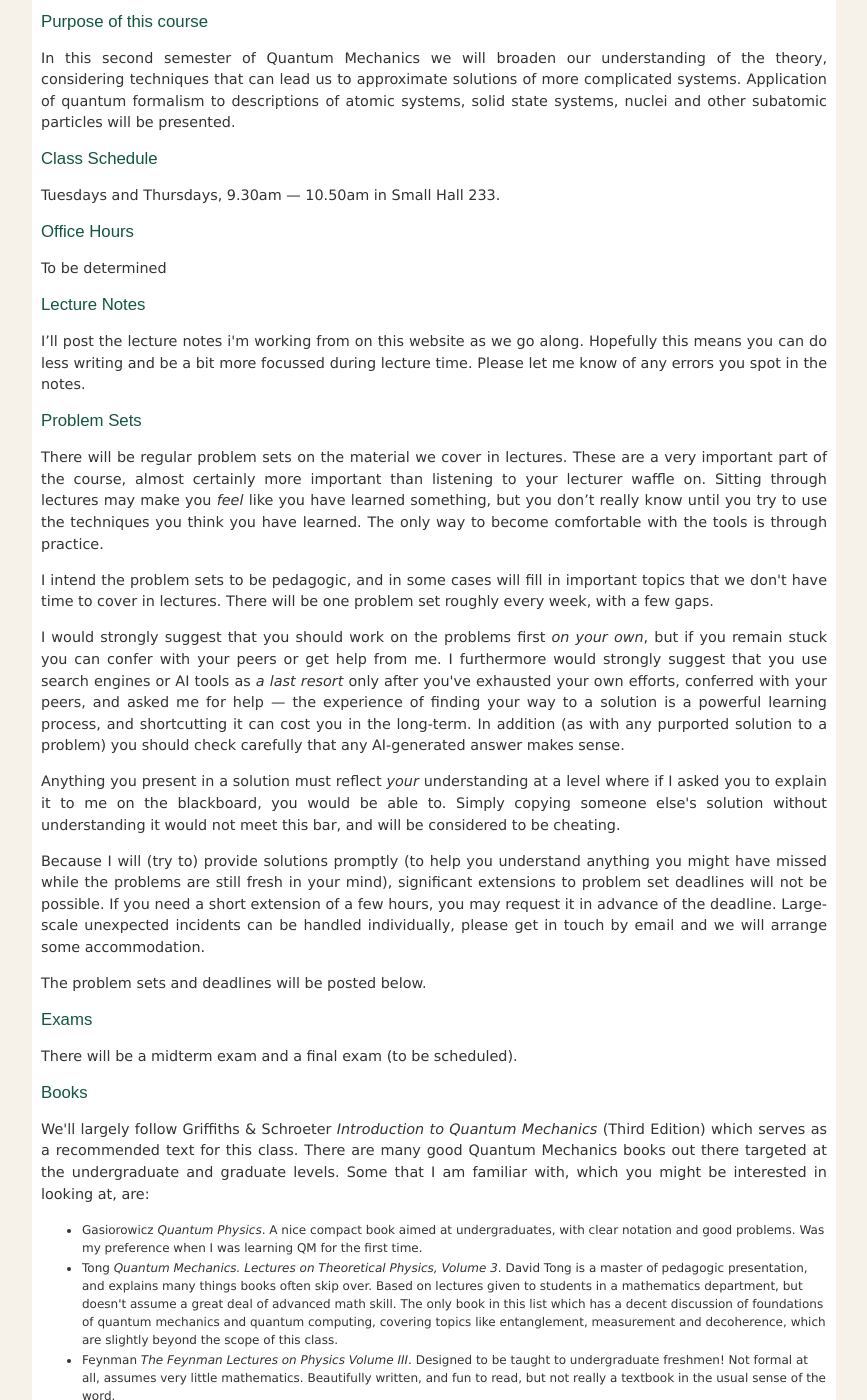
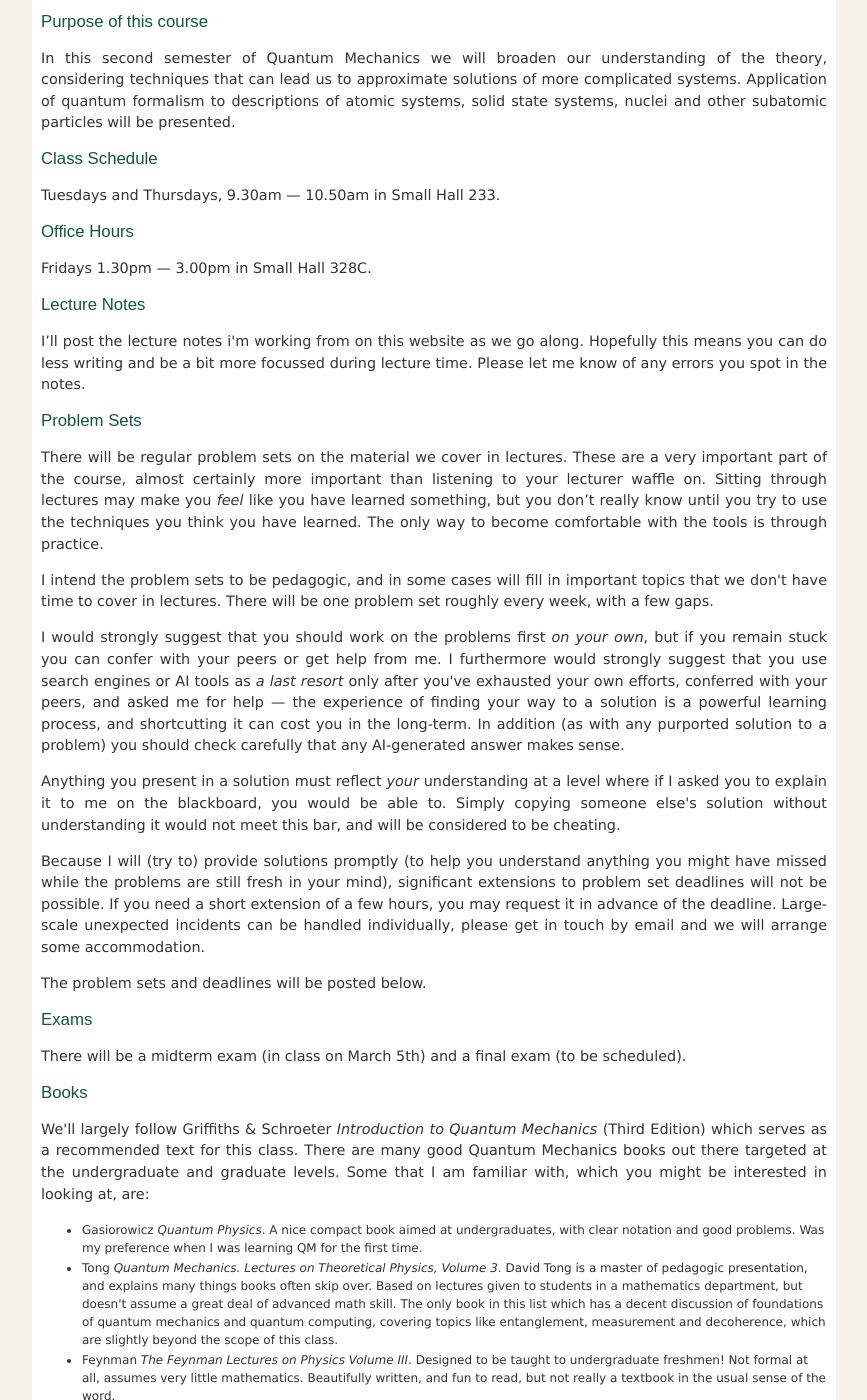
Before and after one commit to jozefdudek/personal_website, a Jekyll site: the page built from Phys314.html, in a window 1280 px wide and 1400 px high, scrolled down 303 px. Shown: the whole window, without its empty margins (192-1059 px from the left). Built offline with Jekyll 4.4.1, drawn with Linux system fonts in a browser that asks for light colours; some of the changed text lies outside the part shown.

Commit message:
added pt notes

```diff
--- a/Phys314.html
+++ b/Phys314.html
@@ -25,8 +25,7 @@
 
 <!-- ============================================== -->
 <h3>Office Hours</h3>
-  <p>To be determined</p>
-<!-- <p>Thursdays 1.30pm  &mdash; 3.00pm in Small Hall 328C.</p> -->
+<p>Fridays 1.30pm  &mdash; 3.00pm in Small Hall 328C.</p>
 
 <!-- ============================================== -->
 <h3>Lecture Notes</h3>
@@ -79,7 +78,7 @@
 
 <!-- ============================================== -->
 <h3>Exams</h3>
- <p>There will be a midterm exam and a final exam (to be scheduled).</p>
+ <p>There will be a midterm exam (in class on March 5th) and a final exam (to be scheduled).</p>
 
 
 
@@ -168,6 +167,14 @@
       </td>
     </tr>
 
+    <tr class="highlights">
+      <td class="highlights"> 2. </td>
+      <td class="highlights">Perturbation Theory</td>
+      <td class="highlights">
+        <a href="https://wm1693.box.com/s/xn3qg3x6vp35fy9wbb0zheocn5i2eqyl">[pdf]</a>
+      </td>
+    </tr>
+
 
   </table>
 
```
